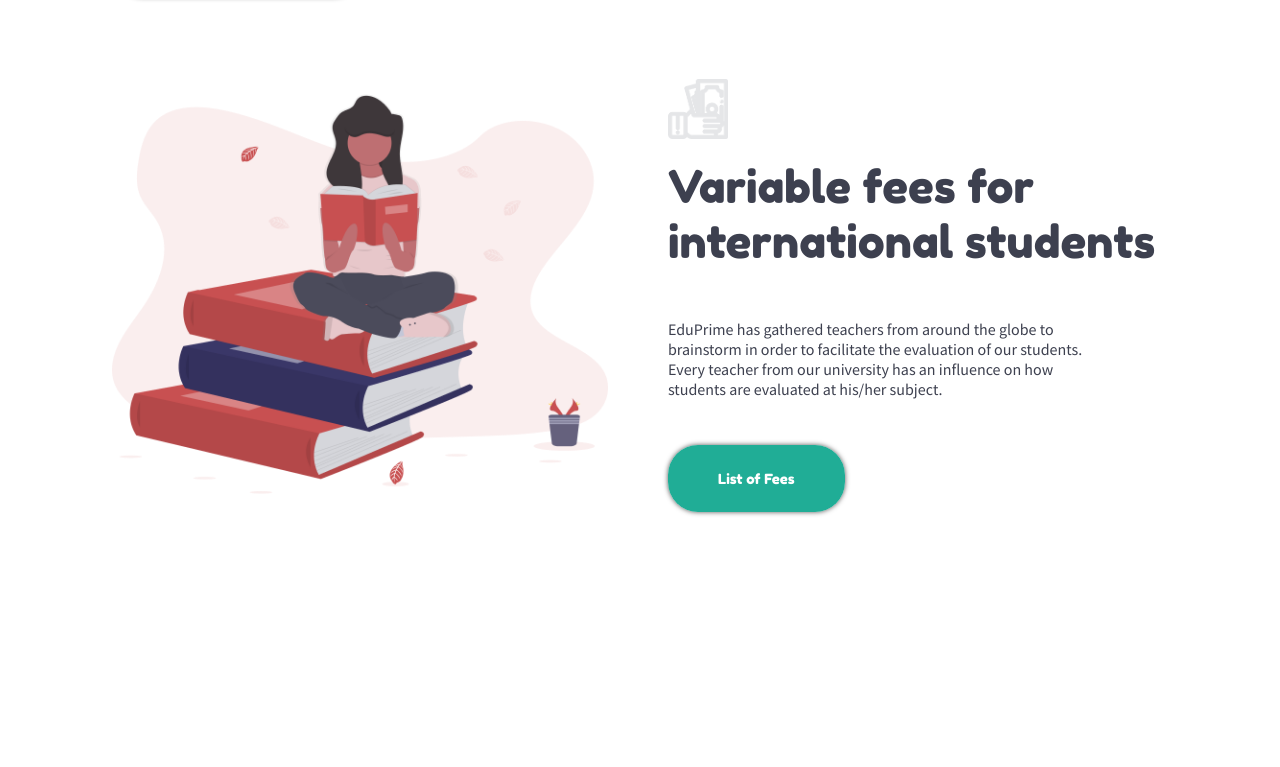
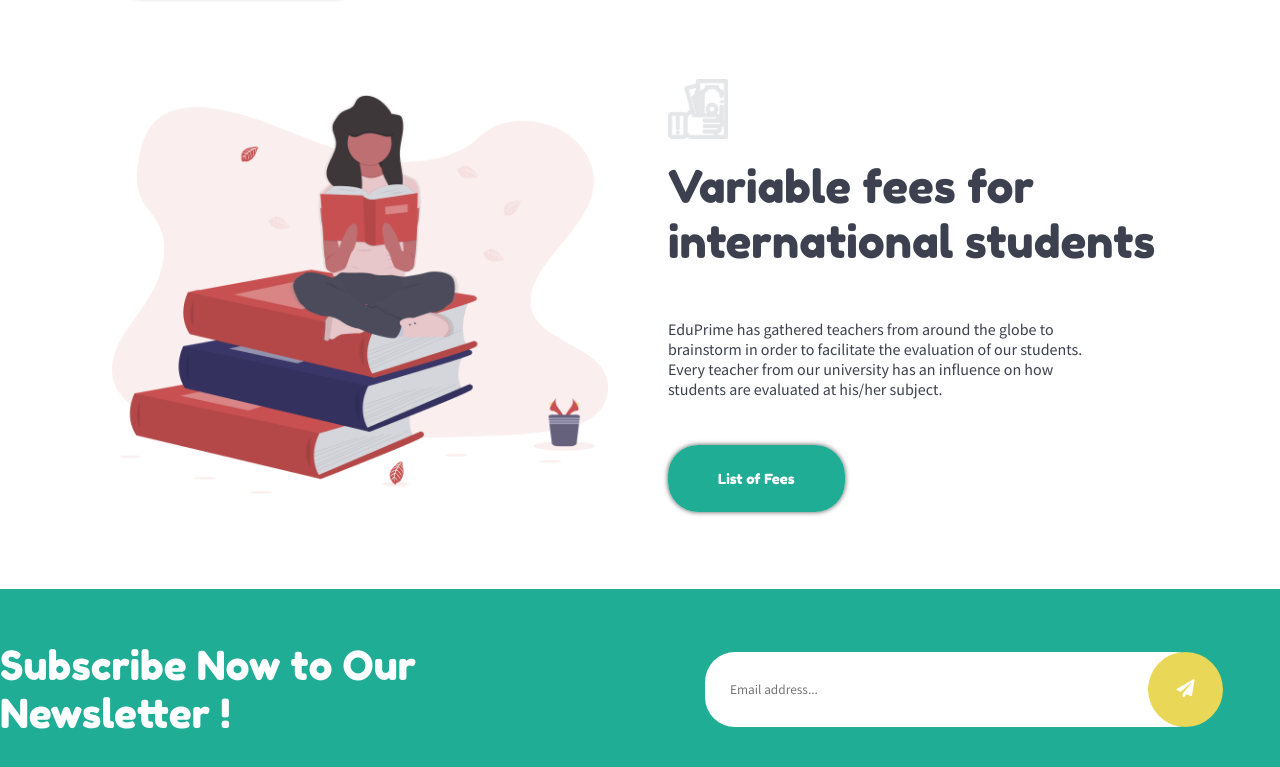
Before and after one commit to salvatore-napoli/proj-html-vuejs, a website: page index.html in a window 1280 px wide. Shown: the part 4691-5458 px from the top of the page. Before the commit the page ends 5250 px from the top, so only its background shows below. Drawn offline with nearby package versions, Linux system fonts and the light colour scheme.

Commit message:
Sezione 7

```diff
--- a/index.html
+++ b/index.html
@@ -401,8 +401,16 @@
 			<!-- end Sezione tasse -->
 
 			<!-- Sezione newsletter -->
-			<section>
+			<section class="newsletter container flex">
+				<h2 class="title">Subscribe Now to Our Newsletter !</h2>
 
+				<div class="newsletter-subscribe flex">
+					<input type="email" placeholder="Email address..." class="insert-email" />
+
+					<div class="send-email text-center">
+						<i class="fas fa-paper-plane"></i>
+					</div>
+				</div>
 			</section>
 			<!-- end Sezione newsletter -->
 
--- a/src/_common.scss
+++ b/src/_common.scss
@@ -23,10 +23,6 @@
 	color: inherit;
 }
 
-.text-bold {
-	font-weight: bold;
-}
-
 .text-center {
 	text-align: center;
 }
--- a/src/style.scss
+++ b/src/style.scss
@@ -568,7 +568,7 @@
 	/* Sezione tasse */
 	.taxes {
 		align-items: center;
-		padding-bottom: 50px;
+		padding-bottom: 80px;
 
 		&-img {
 			height: 400px;
@@ -610,4 +610,46 @@
 		}
 	}
 	/* end Sezione tasse */
+
+	/* Sezione newsletter */
+	.newsletter {
+		background-color: $bg-cyan-1;
+		height: 200px;
+		align-items: center;
+
+		.title {
+			padding-right: 130px;
+			color: $text-white;
+			font-size: 40px;
+		}
+
+		&-subscribe {
+
+			.insert-email {
+				width: 500px;
+				height: 75px;
+				border-radius: 30px;
+				border: none;
+
+				&::placeholder {
+					font-family: $font-2;
+					padding-left: 25px;
+				}
+			}
+
+			.send-email {
+				background-color: $bg-yellow-1;
+				color: $text-white;
+				width: 75px;
+				height: 75px;
+				line-height: 75px;
+				border-radius: 50%;
+				font-size: 18px;
+				transform: translate(-57px, 0);
+				cursor: pointer;
+			}
+		}
+	}
+	/* end Sezione newsletter */
+
 }
```
Also changed, not shown: dist/style.css.
